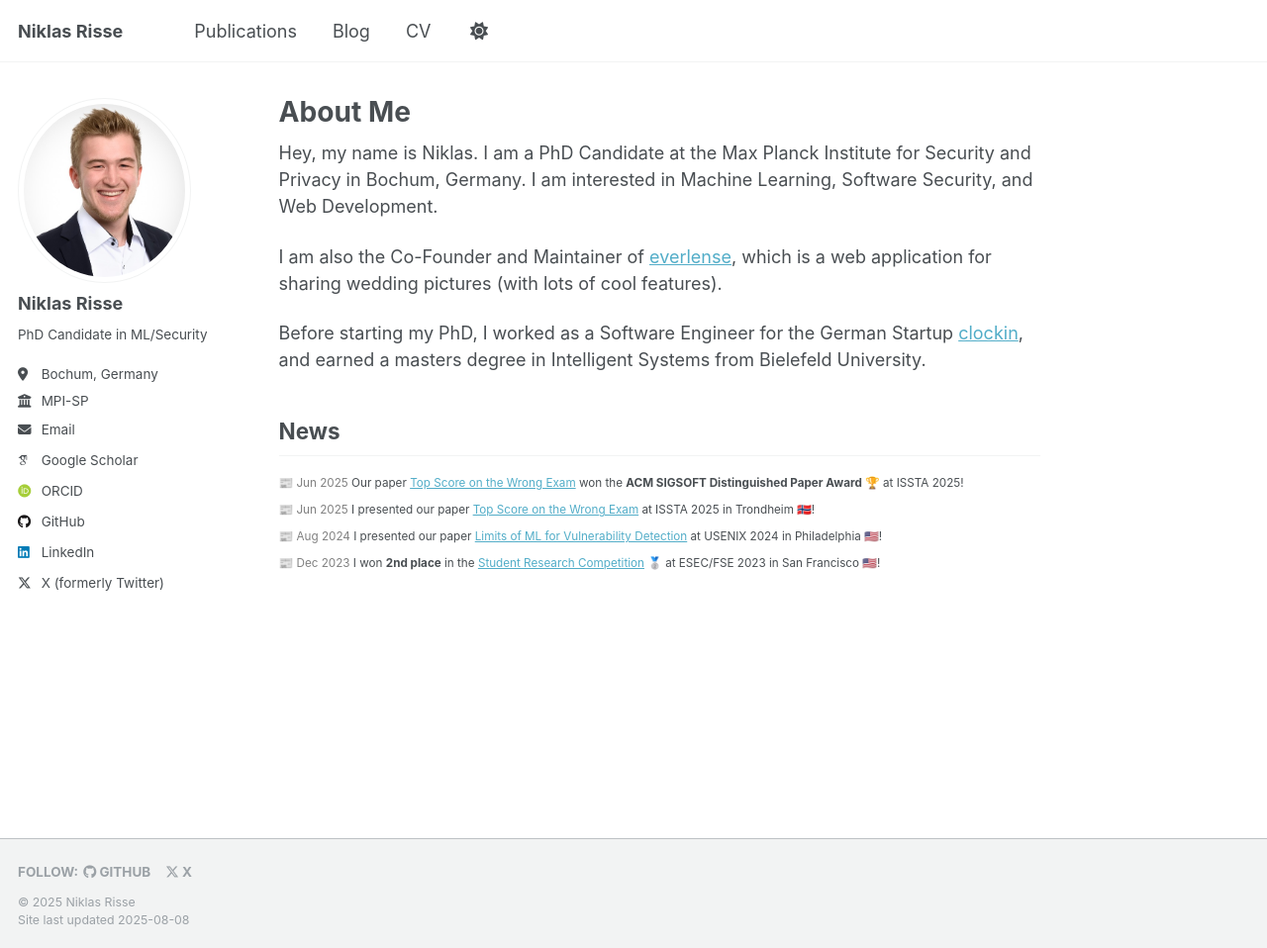
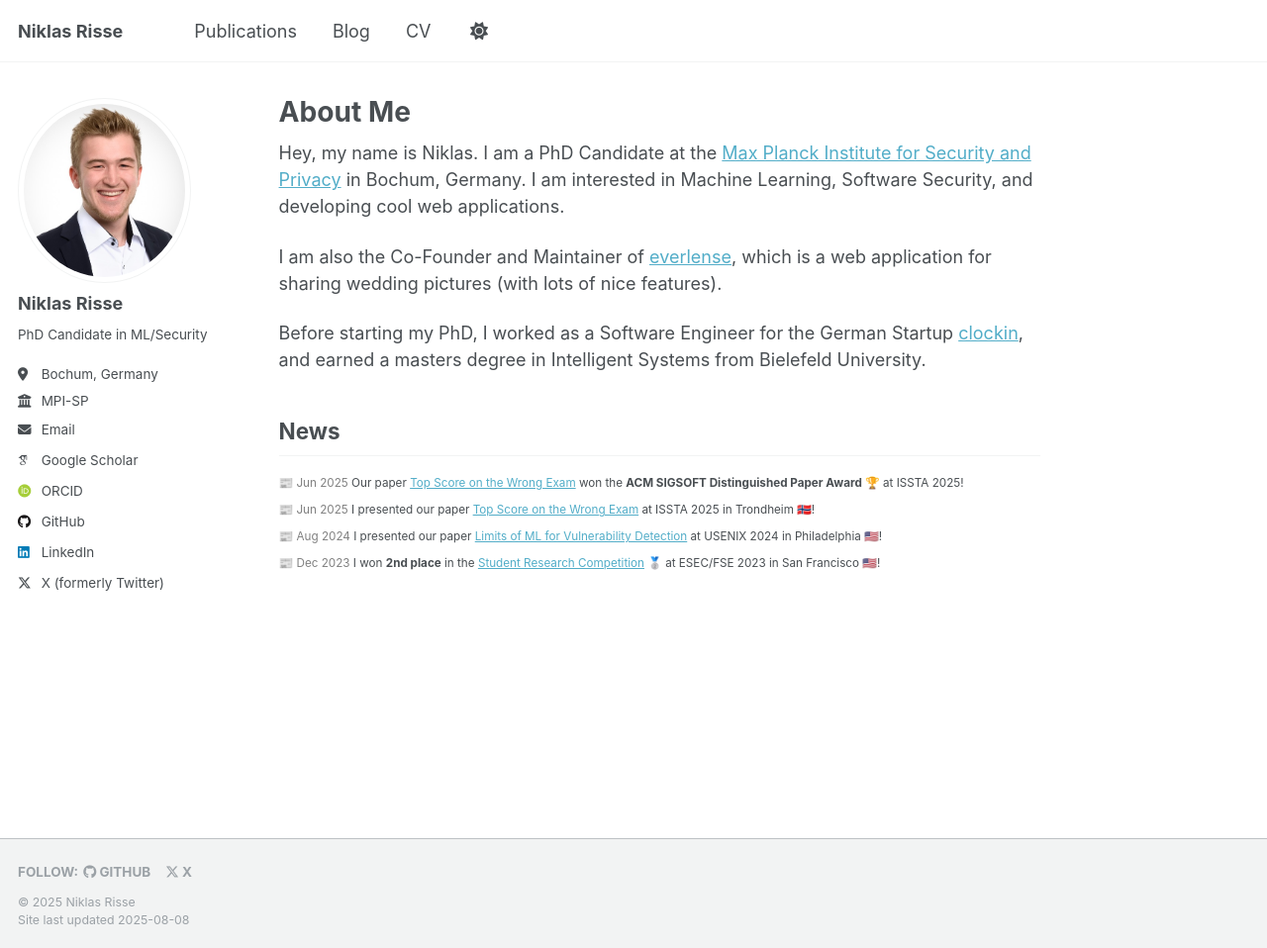
Before and after one commit to niklasrisse/niklasrisse.github.io, a Jekyll site: the page built from _pages/about.md, in a window 1280 px wide and 958 px high. Shown: the whole window at 99% size. Built offline with Jekyll 4.4.1, drawn with Linux system fonts in a browser that asks for light colours; some web fonts are replaced; a script that is not in the unit is left out.

```diff
--- a/_config.yml
+++ b/_config.yml
@@ -255,7 +255,7 @@ defaults:
       values:
           layout: single
           author_profile: true
-          share: true
+          share: false
           comments: true
     # _portfolio
     - scope:
--- a/_pages/about.md
+++ b/_pages/about.md
@@ -7,9 +7,9 @@ redirect_from:
     - /about.html
 ---
 
-Hey, my name is Niklas. I am a PhD Candidate at the Max Planck Institute for Security and Privacy in Bochum, Germany. I am interested in Machine Learning, Software Security, and Web Development.
+Hey, my name is Niklas. I am a PhD Candidate at the [Max Planck Institute for Security and Privacy](https://www.mpi-sp.org) in Bochum, Germany. I am interested in Machine Learning, Software Security, and developing cool web applications.
 
-I am also the Co-Founder and Maintainer of [everlense](https://www.everlense.de), which is a web application for sharing wedding pictures (with lots of cool features).
+I am also the Co-Founder and Maintainer of [everlense](https://www.everlense.de), which is a web application for sharing wedding pictures (with lots of nice features).
 
 Before starting my PhD, I worked as a Software Engineer for the German Startup [clockin](https://www.clockin.de), and earned a masters degree in Intelligent Systems from Bielefeld University.
 
```
